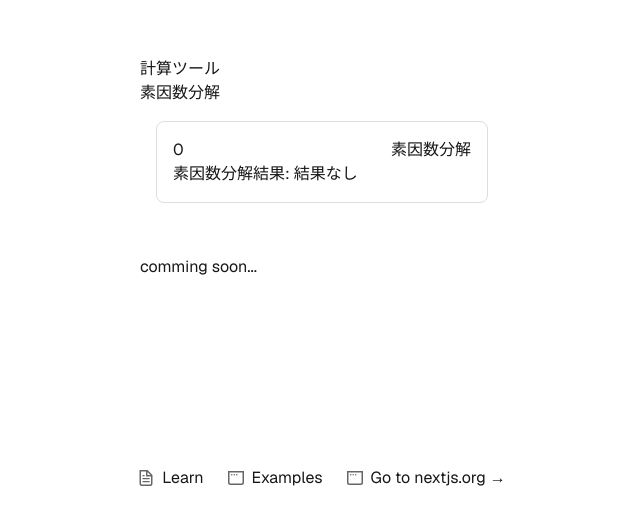
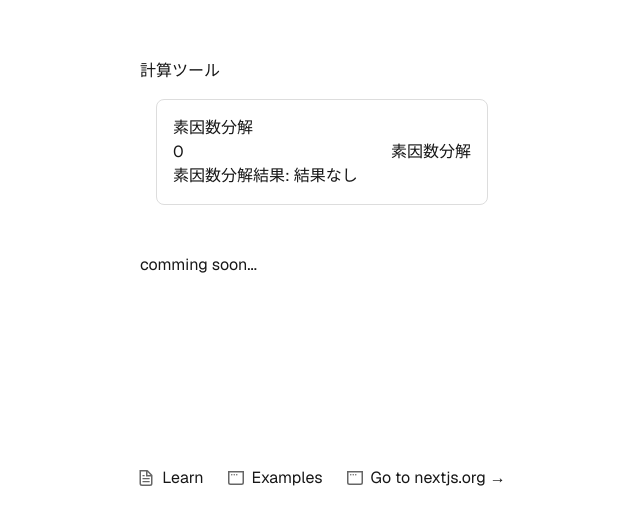
Before and after one commit to manabeai/compete-utils, a Next.js app: page / in a window 1280 px wide. Shown: the part 232-756 px from the top of the page, without its empty margins (318-958 px from the left). Built offline with nearby package versions, Linux system fonts and the light colour scheme.

Commit message:
依存関係を整理

```diff
--- a/app/components/util-card-frame.tsx
+++ b/app/components/util-card-frame.tsx
@@ -1,17 +1,14 @@
 import React from "react";
-import Card from "./util-card";
-type CardFrameProps = {
+export type CardFrameProps = {
     title: string;
     children: React.ReactNode;
 };
 
-const CardFrame = ({ title, children }: CardFrameProps) => {
+export const CardFrame = ({ title, children }: CardFrameProps) => {
     return (
-        <div style={{ marginBottom: "20px" }}>
+        <div style={{ border: "1px solid #ddd", padding: "16px", margin: "16px", borderRadius: "8px" }}>
             <h3>{title}</h3>
-            <Card>{children}</Card>
+            {children}
         </div>
     );
 };
-
-export default CardFrame;
--- a/app/components/util-card.tsx
+++ /dev/null
@@ -1,13 +0,0 @@
-type CardProps = {
-    children: React.ReactNode;
-};
-
-const Card = ({ children }: CardProps) => {
-    return (
-        <div style={{ border: "1px solid #ddd", padding: "16px", margin: "16px", borderRadius: "8px" }}>
-            {children}
-        </div>
-    );
-};
-
-export default Card;
--- a/app/components/util-list.tsx
+++ b/app/components/util-list.tsx
@@ -1,16 +1,20 @@
-// components/UtilList.tsx
 import React from "react";
 import Factorization from "./utils/factorization";
+import { CardFrame, CardFrameProps } from "./util-card-frame";
 
-// Utilコンポーネントのリスト
-const utilComponents = [
-    { id: 1, component: <Factorization /> }
+const FactorizationProps: CardFrameProps = {
+    title: "素因数分解",
+    children: <Factorization />
+}
+
+const utilList = [
+    { id: 1, component: <CardFrame {...FactorizationProps} /> }
 ];
 
-const UtilList = () => {
+const UtilList: React.FC = () => {
     return (
         <div>
-            {utilComponents.map((util) => (
+            {utilList.map((util) => (
                 <div key={util.id}>
                     {util.component}
                 </div>
--- a/app/components/utils/factorization.tsx
+++ b/app/components/utils/factorization.tsx
@@ -1,7 +1,6 @@
-// components/Factorization.tsx
 import React, { useState } from "react";
 import primeFactorization from "../../../utils/primeFactorization";
-import CardFrame from "../util-card-frame";
+
 
 const Factorization = () => {
     const [number, setNumber] = useState<number>(0);
@@ -20,7 +19,7 @@ const Factorization = () => {
     };
 
     return (
-        <CardFrame title="素因数分解">
+        <div>
             <input
                 type="number"
                 value={number}
@@ -29,7 +28,7 @@ const Factorization = () => {
             />
             <button onClick={handleFactorize}>素因数分解</button>
             <p>素因数分解結果: {factors.length ? factors.join(", ") : "結果なし"}</p>
-        </CardFrame>
+        </div>
     );
 };
 
```
